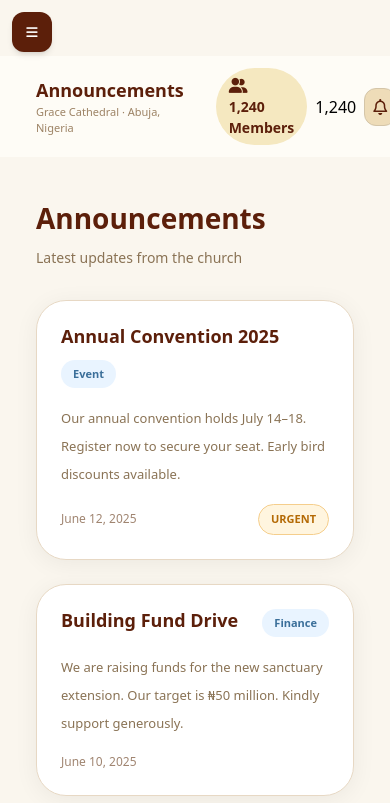
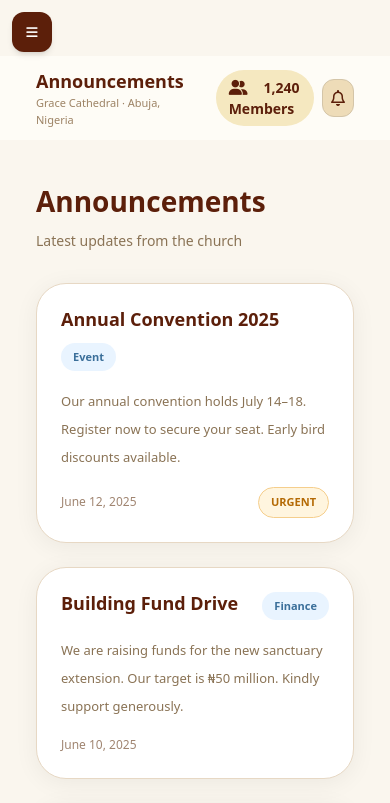
Before and after one commit to molatunji-ctrl/GraceCathedral, a React (Vite) app: page /announcement in a window 390 px wide. Shown: the top 803 px of the page. Built offline with nearby package versions, Linux system fonts and the light colour scheme.

Commit message:
Update Announcement.jsx

```diff
--- a/src/pages/Announcement.jsx
+++ b/src/pages/Announcement.jsx
@@ -47,9 +47,7 @@ function Announcement() {
                 </div>
                 <div className="header-right flex justify-center items-center gap-2">
                     <h4 className='text-[14px] px-3 py-1.5 bg-[#F5E8C0] text-[#5C1F0A] font-semibold border border-transparent rounded-full'>
-                        <i className="fa-solid fa-user-group text-[15px] pr-4 hidden sm:inline"></i>1,240 Members</h4>
-
-                         <span className="sm:hidden">1,240</span>
+                        <i className="fa-solid fa-user-group text-[15px] pr-4"></i>1,240 Members</h4>
                     <Link to="/announcement" className='text-[#5C1F0A] bg-[#eedcb8] rounded-xl px-2 py-1.5 border border-[#D4C5A8]'><i className="fa-regular fa-bell"></i></Link>
                 </div>
               </div>
```
